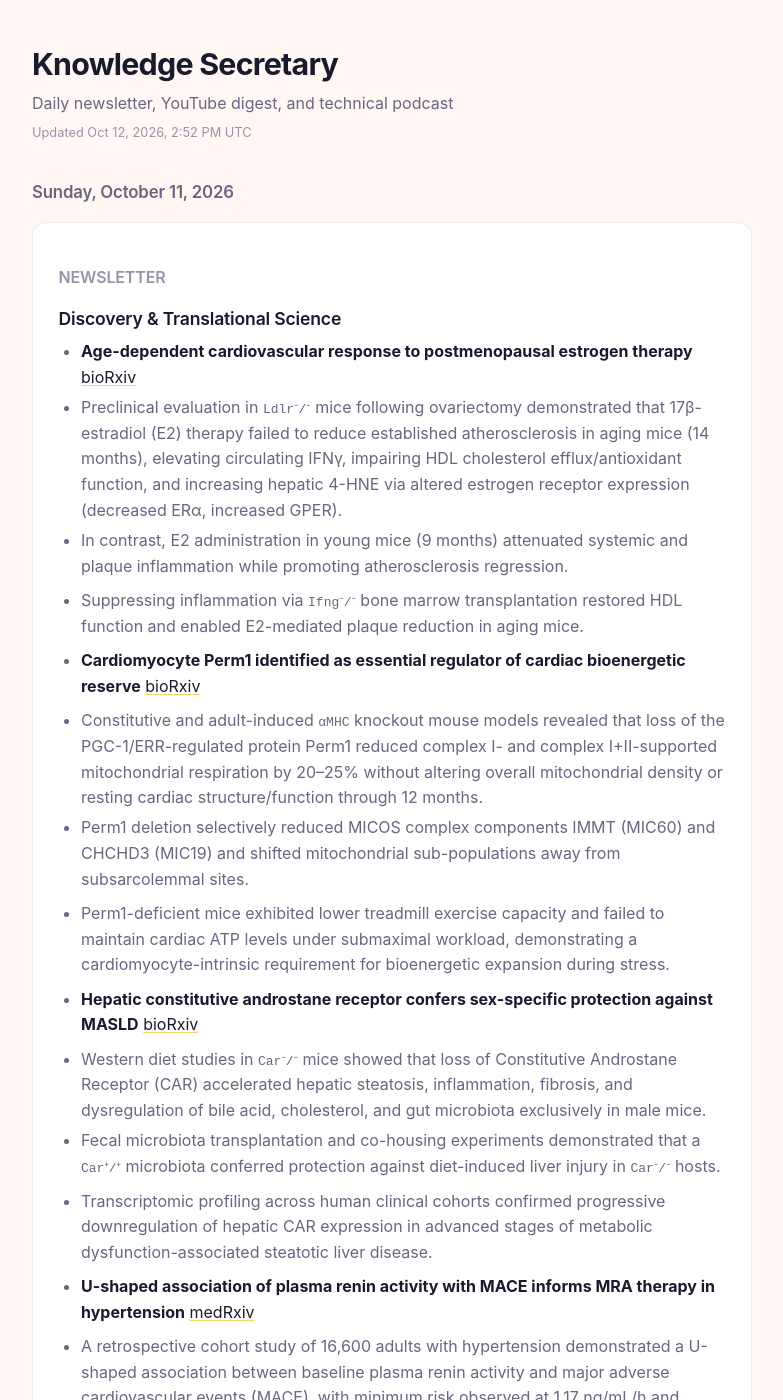
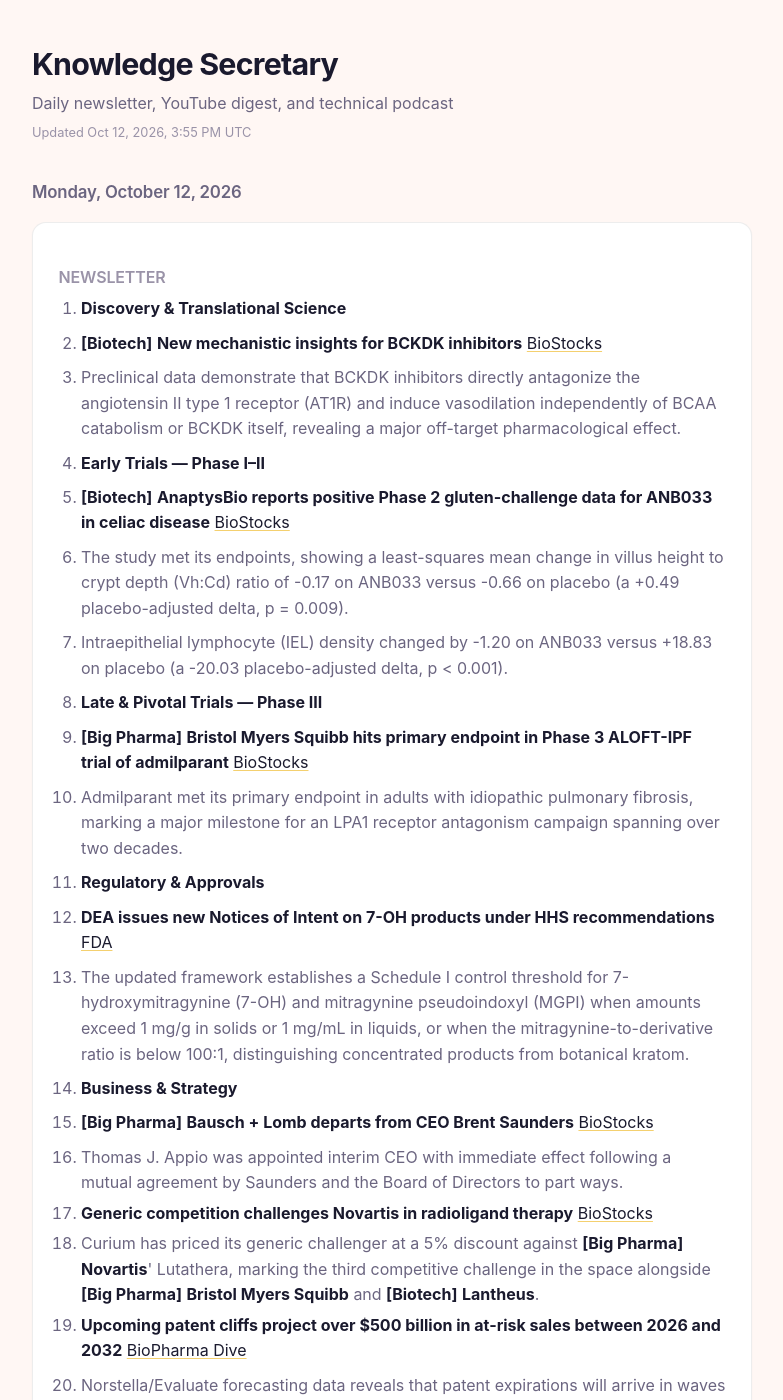
Before and after one commit to Camil-H/camil-h.github.io, a Jekyll site: the page knowledge_secretary/index.html, which Jekyll copies as it is, in a window 1280 px wide and 1400 px high. Shown: the whole window, without its empty margins (248-1031 px from the left). Built offline with Jekyll 4.4.1, drawn with Linux system fonts in a browser that asks for light colours; some of the changed text lies outside the part shown.

Commit message:
deploy: Camil-H/knowledge_secretary@acdca977291232cebd786beaa5c3075d2cf78c29

```diff
--- a/knowledge_secretary/index.html
+++ b/knowledge_secretary/index.html
@@ -115,8 +115,111 @@
 <body>
 <h1>Knowledge Secretary</h1>
 <p class="subtitle">Daily newsletter, YouTube digest, and technical podcast</p>
-<p class="updated">Updated <time class="js-datetime" datetime="2026-10-12T14:52:38.444088+00:00">2026-10-12T14:52:38.444088+00:00</time></p>
-<section class="day today"><h2><time class="js-date" datetime="2026-10-11">2026-10-11</time></h2><article class="task newsletter"><h3 class="task-label">Newsletter</h3><h2>Discovery &amp; Translational Science</h2>
+<p class="updated">Updated <time class="js-datetime" datetime="2026-10-12T15:55:17.776356+00:00">2026-10-12T15:55:17.776356+00:00</time></p>
+<section class="day today"><h2><time class="js-date" datetime="2026-10-12">2026-10-12</time></h2><article class="task newsletter"><h3 class="task-label">Newsletter</h3><ol>
+<li>
+<p><strong>Discovery &amp; Translational Science</strong></p>
+</li>
+<li>
+<p><strong>[Biotech]</strong> <strong>New mechanistic insights for BCKDK inhibitors</strong> <a href="https://doi.org/10.64898/2026.10.06.757051" rel="noopener noreferrer">BioStocks</a></p>
+</li>
+<li>
+<p>Preclinical data demonstrate that BCKDK inhibitors directly antagonize the angiotensin II type 1 receptor (AT1R) and induce vasodilation independently of BCAA catabolism or BCKDK itself, revealing a major off-target pharmacological effect.</p>
+</li>
+<li>
+<p><strong>Early Trials — Phase I–II</strong></p>
+</li>
+<li>
+<p><strong>[Biotech]</strong> <strong>AnaptysBio reports positive Phase 2 gluten-challenge data for ANB033 in celiac disease</strong> <a href="https://x.com/BioStocks/status/2109601437588078846" rel="noopener noreferrer">BioStocks</a></p>
+</li>
+<li>The study met its endpoints, showing a least-squares mean change in villus height to crypt depth (Vh:Cd) ratio of -0.17 on ANB033 versus -0.66 on placebo (a +0.49 placebo-adjusted delta, p = 0.009).</li>
+<li>
+<p>Intraepithelial lymphocyte (IEL) density changed by -1.20 on ANB033 versus +18.83 on placebo (a -20.03 placebo-adjusted delta, p &lt; 0.001).</p>
+</li>
+<li>
+<p><strong>Late &amp; Pivotal Trials — Phase III</strong></p>
+</li>
+<li>
+<p><strong>[Big Pharma]</strong> <strong>Bristol Myers Squibb hits primary endpoint in Phase 3 ALOFT-IPF trial of admilparant</strong> <a href="https://x.com/BioStocks/status/2109597861432209847" rel="noopener noreferrer">BioStocks</a></p>
+</li>
+<li>
+<p>Admilparant met its primary endpoint in adults with idiopathic pulmonary fibrosis, marking a major milestone for an LPA1 receptor antagonism campaign spanning over two decades.</p>
+</li>
+<li>
+<p><strong>Regulatory &amp; Approvals</strong></p>
+</li>
+<li>
+<p><strong>DEA issues new Notices of Intent on 7-OH products under HHS recommendations</strong> <a href="http://www.fda.gov/news-events/public-health-focus/hiding-plain-sight-7-oh-products" rel="noopener noreferrer">FDA</a></p>
+</li>
+<li>
+<p>The updated framework establishes a Schedule I control threshold for 7-hydroxymitragynine (7-OH) and mitragynine pseudoindoxyl (MGPI) when amounts exceed 1 mg/g in solids or 1 mg/mL in liquids, or when the mitragynine-to-derivative ratio is below 100:1, distinguishing concentrated products from botanical kratom.</p>
+</li>
+<li>
+<p><strong>Business &amp; Strategy</strong></p>
+</li>
+<li>
+<p><strong>[Big Pharma]</strong> <strong>Bausch + Lomb departs from CEO Brent Saunders</strong> <a href="https://x.com/BioStocks/status/2109598676142178638" rel="noopener noreferrer">BioStocks</a></p>
+</li>
+<li>Thomas J. Appio was appointed interim CEO with immediate effect following a mutual agreement by Saunders and the Board of Directors to part ways.</li>
+<li><strong>Generic competition challenges Novartis in radioligand therapy</strong> <a href="https://x.com/JacobPlieth/status/2109662313657643405" rel="noopener noreferrer">BioStocks</a></li>
+<li>Curium has priced its generic challenger at a 5% discount against <strong>[Big Pharma]</strong> <strong>Novartis</strong>' Lutathera, marking the third competitive challenge in the space alongside <strong>[Big Pharma]</strong> <strong>Bristol Myers Squibb</strong> and <strong>[Biotech]</strong> <strong>Lantheus</strong>.</li>
+<li><strong>Upcoming patent cliffs project over $500 billion in at-risk sales between 2026 and 2032</strong> <a href="https://www.biopharmadive.com/news/pharma-patent-cliff-merck-abbvie-dealmaking/832700/" rel="noopener noreferrer">BioPharma Dive</a></li>
+<li>
+<p>Norstella/Evaluate forecasting data reveals that patent expirations will arrive in waves rather than a single cliff, heavily impacting Merck &amp; Co. near the 2028 Keytruda expiry, followed by AbbVie's Rinvoq and Skyrizi early next decade, driving aggressive dealmaking to refill pipelines.</p>
+</li>
+<li>
+<p><strong>Public Health &amp; Policy</strong></p>
+</li>
+<li>
+<p><strong>Analysis flags federal administrative actions on public health and vaccine infrastructure</strong> <a href="https://sciencebasedmedicine.org/rfk-jr-is-definitely-coming-for-your-vaccines-part-12-the-new-nih-vaccine-injury-clinic-is-likely-a-sham/" rel="noopener noreferrer">Science-Based Medicine</a></p>
+</li>
+<li>Commentary evaluates the recent launch of an NIH vaccine injury clinic and ongoing structural changes under HHS leadership as part of broader shifts in federal vaccine policy.</li>
+</ol></article><article class="task youtube"><h3 class="task-label">YouTube</h3><ul>
+<li>Biology &amp; Health<ul>
+<li><a href="https://www.youtube.com/watch?v=YqWycbDff8Q" rel="noopener noreferrer">‘Omega-3 Fats promote Cancer’ - I’ve been Challenged!</a> -- Physionic<ul>
+<li>Analyzes scientific literature examining claims that omega-3 fatty acid intake or plasma levels promote cancer, specifically prostate cancer.</li>
+<li>Reviews epidemiological evidence from multiple studies (such as Brasky et al. and Aronson et al.) investigating associations between polyunsaturated fatty acids and oncogenesis.</li>
+<li>Evaluates counter-arguments and methodology across cited studies to determine whether observed correlations represent true biological risk or confounding factors.</li>
+</ul>
+</li>
+<li><a href="https://www.youtube.com/watch?v=6DR8E5QJoCY" rel="noopener noreferrer">Strong convictions, loosely held: how Peter’s views on fasting, keto, exercise, &amp; more have changed</a> -- Peter Attia MD<ul>
+<li>Revisits nutritional strategies, stepping back from ketogenic diets and prolonged fasting due to muscle mass loss concerns, while noting GLP-1 agonists favor calorie restriction.</li>
+<li>Details the rationale for stopping off-label metformin use in metabolically healthy individuals and expresses uncertainty regarding human translation and dosing of rapamycin.</li>
+<li>Assesses diagnostic imaging and screening, noting quality drop-offs in whole-body MRIs and questioning liquid biopsy utility (e.g., NHS-Galleri trial) for early-stage cancer detection.</li>
+<li>Re-evaluates exercise programming, adapting Zone 2 cardio paradigms for low-volume schedules and eliminating heavy barbell squats and deadlifts to minimize injury risk.</li>
+</ul>
+</li>
+<li><a href="https://www.youtube.com/shorts/H80gE2T8N5U" rel="noopener noreferrer">Your Next Care Team Member May Not Be Human</a> -- Digital Health Inside Out<ul>
+<li>Explores the role of specialized AI agents working alongside healthcare providers as non-human care team members.</li>
+<li>Outlines how AI systems utilize electronic medical records to assist physicians with clinical workflows and direct patient support.</li>
+<li>Describes the potential for AI technology to scale healthcare outreach and monitoring to tens of millions of patients.</li>
+</ul>
+</li>
+<li><a href="https://www.youtube.com/shorts/qGJd3CBmS9c" rel="noopener noreferrer">AI Founders: Are You Sure You Have a Moat?</a> -- Digital Health Inside Out<ul>
+<li>Examines the defensibility and long-term moats of healthcare AI startups in a competitive market.</li>
+<li>Highlights why traditional milestones—such as developing a stand-alone app, acquiring initial customers, or integrating with Epic Systems—do not guarantee protection against competitors.</li>
+<li>Explains that large tech platforms leverage superior scale, technology, distribution networks, and data access to potentially displace smaller AI health applications.</li>
+</ul>
+</li>
+</ul>
+</li>
+<li>Pure Science<ul>
+<li><a href="https://www.youtube.com/shorts/oMS6Pd02b_g" rel="noopener noreferrer">12 - Toss  #mathctober</a> -- El Jj<ul>
+<li>Presents a variant of the "heads I win, tails you lose" coin-toss concept tailored for mathematical problem-solving.</li>
+<li>Illustrates how subtle modifications to coin-flipping rules or game structures create favorable probability imbalances.</li>
+<li>Formulates a short mathematical entry focused on game variants as part of the #mathctober series.</li>
+</ul>
+</li>
+</ul>
+</li>
+<li>To watch<ul>
+<li><a href="https://www.youtube.com/watch?v=4knuHoxF9Ag" rel="noopener noreferrer">Facile ?.. Résous cette équation ! 🫵 (sup/L1)</a> -- Cassou Math Prépa</li>
+<li><a href="https://www.youtube.com/watch?v=iNcglI7N1NU" rel="noopener noreferrer">Bijectivité d'une  homographique et fonction réciproque – Exercice corrigé | Licence 1 / Prépa Maths</a> -- Maths en licence et prépa avec Hans Amble</li>
+<li><a href="https://www.youtube.com/watch?v=2e-ZMN0hePY" rel="noopener noreferrer">Rentrer à IMPERIAL avec juste une figure ? Exercice de FOU avec des cercles</a> -- The Maths Tailor</li>
+</ul>
+</li>
+</ul></article></section>
+<details class="day"><summary><time class="js-date" datetime="2026-10-11">2026-10-11</time></summary><article class="task newsletter"><h3 class="task-label">Newsletter</h3><h2>Discovery &amp; Translational Science</h2>
 <ul>
 <li><strong>Age-dependent cardiovascular response to postmenopausal estrogen therapy</strong> <a href="https://doi.org/10.64898/2026.06.29.734522" rel="noopener noreferrer">bioRxiv</a></li>
 <li>Preclinical evaluation in <code>Ldlr⁻/⁻</code> mice following ovariectomy demonstrated that 17β-estradiol (E2) therapy failed to reduce established atherosclerosis in aging mice (14 months), elevating circulating IFNγ, impairing HDL cholesterol efflux/antioxidant function, and increasing hepatic 4-HNE via altered estrogen receptor expression (decreased ERα, increased GPER).</li>
@@ -214,7 +317,7 @@
 <li><a href="https://www.youtube.com/watch?v=qqjOISgtgIc" rel="noopener noreferrer">Bijectivité et fonction réciproque : 2 méthodes de démonstration | Licence 1 / Prépa Maths</a> -- Maths en licence et prépa avec Hans Amble</li>
 </ul>
 </li>
-</ul></article></section>
+</ul></article></details>
 <details class="day"><summary><time class="js-date" datetime="2026-10-10">2026-10-10</time></summary><article class="task newsletter"><h3 class="task-label">Newsletter</h3><ol>
 <li>
 <p><strong>Discovery &amp; Translational Science</strong></p>
@@ -1557,104 +1660,6 @@
 </ul>
 </li>
 </ul></article></details>
-<details class="day"><summary><time class="js-date" datetime="2026-10-05">2026-10-05</time></summary><article class="task newsletter"><h3 class="task-label">Newsletter</h3><ol>
-<li>
-<p><strong>Discovery &amp; Translational Science</strong></p>
-</li>
-<li>
-<p><strong>Karl Deisseroth, Peter Hegemann, and Georg Nagel awarded the 2026 Nobel Prize in Physiology or Medicine</strong> [STAT+]: Recognized for their pioneering discoveries concerning light-gated ion channels and optogenetics.</p>
-</li>
-<li><strong>Anthropic AI biolab discovers novel CRISPR-like enzyme system</strong> [@BioStocks]: Multi-agent system utilizing roughly 950 simultaneous Claude instances identified novel genetic sequences in 21.5 hours.</li>
-<li><strong>Targeting CD4⁺ effector memory T cells re-expressing CD45RA suppressor galectin-7</strong> [PubMed]: Identified as a multi-omics-guided therapeutic strategy for idiopathic pulmonary fibrosis.</li>
-<li><strong>Senescence-independent SASP drives tumor-macrophage inflammatory cascade and therapeutic resistance</strong> [PubMed]: Mechanistic finding in head and neck squamous cell carcinoma (HNSCC).</li>
-<li>
-<p><strong>Computational discovery of bacterial biofilm inhibitors</strong> [PubMed]: Computational approach applied to identify inhibitors against catheter-associated urinary tract infections targeting HCV NS3/4A protease and SLC6 transporter ligands.</p>
-</li>
-<li>
-<p><strong>Early Trials — Phase I–II</strong></p>
-</li>
-<li>
-<p><strong>[Biotech]</strong> <strong>Prilenia Therapeutics doses first patient in global Phase 1/2 trial of PM577a</strong> [@BioStocks]: Evaluating the agent for H1069Q-mutated Wilson disease.</p>
-</li>
-<li>
-<p><strong>Subcutaneous atezolizumab feasibility study</strong> [PubMed]: Prospective, single-arm Phase 2 evaluation of at-home administration in non-small cell lung cancer.</p>
-</li>
-<li>
-<p><strong>Late &amp; Pivotal Trials — Phase III</strong></p>
-</li>
-<li>
-<p><strong>[Biotech]</strong> <strong>Vaxcyte reports positive topline Phase 3 data for VAX-31</strong> [STAT+, BioPharmDiving, @BioStocks]: The 31-valent pneumococcal vaccine met all prespecified primary endpoints in the pivotal OPUS-1 adult trial, demonstrating comparable effectiveness to Prevnar 20 and Capvaxive across strains, with superiority on three unique strains. OPUS-2 and OPUS-3 data are expected in the first half of 2027.</p>
-</li>
-<li><strong>[Big Pharma]</strong> <strong>AstraZeneca reports positive COPD trial results for tozorakimab</strong> [Nature Reviews Drug Discovery]: The IL-33-targeted antibody reduced disease flare-ups in patients with chronic obstructive pulmonary disease.</li>
-<li><strong>[Big Pharma]</strong> <strong>Eli Lilly evaluates oral GLP-1RA safiglipron in Phase 3</strong> [Nature Medicine]: Once-daily oral safiglipron demonstrated non-inferiority to dapagliflozin for HbA1c reduction across all tested doses and superiority at 90 mg in adults with type 2 diabetes.</li>
-<li><strong>[Biotech]</strong> <strong>Vincerx Pharma completes enrollment in Phase 3 CATT1 study of cadisegliatin</strong> [@BioStocks]: Evaluating the asset in type 1 diabetes, with topline data expected in mid-2027.</li>
-<li><strong>[Biotech]</strong> <strong>Coya Therapeutics completes full enrollment in Phase 2/3 ALSTARS trial of COYA 302</strong> [@BioStocks]: Investigating the therapy for ALS, with topline data anticipated in early Q2 2027.</li>
-<li>
-<p><strong>[Biotech]</strong> <strong>Revolution Medicines begins treating patients in Phase 3 RASolute 309 trial</strong> [@BioStocks]: Evaluating rasonque (daraxonrasib) plus zoldonrasib as first-line treatment for metastatic RAS G12D pancreatic cancer.</p>
-</li>
-<li>
-<p><strong>Regulatory &amp; Approvals</strong></p>
-</li>
-<li>
-<p><strong>[Big Pharma]</strong> <strong>Eli Lilly secures FDA approval for Jaypirca in first-line CLL</strong> [STAT+]: Expanded indication covers previously untreated chronic lymphocytic leukemia and small lymphocytic lymphoma.</p>
-</li>
-<li><strong>FDA issues Request for Information on ibogaine clinical research</strong> [FDA]: Seeking public input, safety data, and protocol elements for early-phase clinical trial designs under the executive order on serious mental illness.</li>
-<li>
-<p><strong>FDA updates oncology accelerated approval withdrawal tracking</strong> [FDA]: Recent actions include the withdrawal of Zepzelca (lurbinectedin) in SCLC and Krazati (adagrasib) with cetuximab in colorectal cancer, alongside the addition of post-marketing verification requirements for recent approvals like Hyrnuo and Etcamah.</p>
-</li>
-<li>
-<p><strong>Business &amp; Strategy</strong></p>
-</li>
-<li>
-<p><strong>[Big Pharma]</strong> <strong>AstraZeneca opens new Kendall Square R&amp;D center</strong> [@BioStocks]: Facility established in Cambridge, Massachusetts.</p>
-</li>
-<li>
-<p><strong>[Biotech]</strong> <strong>Vaxcyte plans BLA submission for VAX-31 in first half of 2028</strong> [@BioStocks]: Regulatory filing timeline contingent on upcoming 2027 Phase 3 readouts.</p>
-</li>
-<li>
-<p><strong>Public Health &amp; Policy</strong></p>
-</li>
-<li>
-<p><strong>CMS announces $90 payments for Medicare Part B premiums</strong> [STAT+]: Pre-midterm policy initiative announced by President Trump aimed at seniors.</p>
-</li>
-<li><strong>FDA advisory committees and public transparency framework reviewed</strong> [FDA]: Agency highlights the utilization of roughly 50 technical and scientific advisory panels for independent regulatory guidance.</li>
-</ol></article><article class="task youtube"><h3 class="task-label">YouTube</h3><ul>
-<li>Biology &amp; Health<ul>
-<li><a href="https://www.youtube.com/watch?v=EG5uNB-1n3Y" rel="noopener noreferrer">Oats, Heart Disease, and the Molecules within Oats</a> -- Physionic<ul>
-<li>The video examines the effects of oats on heart disease and blood lipids, citing randomized controlled trials involving hypercholesterolemic adults.</li>
-<li>References include studies investigating oat consumption compared to alternative dietary items like noodles or rice on lipid profiles.</li>
-<li>Specific research highlights include investigations into cholesterol-lowering effects induced by microbially produced phenolic metabolites and prebiotic impacts on gut microbiota and short-chain fatty acids.</li>
-<li>Epidemiological studies are cited regarding whole grain intake and the associated risks of coronary heart disease and myocardial infarction.</li>
-</ul>
-</li>
-<li><a href="https://www.youtube.com/watch?v=KIFD0Y6UVE0" rel="noopener noreferrer">410 ‒ The biology of pregnancy: physiologic adaptation, childbirth, and long-term maternal health</a> -- Peter Attia MD<ul>
-<li>Peter Attia and maternal-fetal medicine specialist Dr. Kathryn Gray discuss pregnancy as a profound cardiovascular and metabolic stress test.</li>
-<li>The episode covers early hormonal changes, prenatal nutrition, neural tube defects, and the physiology, diagnosis, and treatment of gestational diabetes.</li>
-<li>Pathologies such as preeclampsia and HELLP syndrome are explored, detailing acute risks, genetic insights, and the use of antihypertensive medications.</li>
-<li>Additional topics include long-term cardiometabolic health outcomes, labor mechanics, cesarean and vaginal delivery, breastfeeding, prenatal genetic screening via cell-free DNA, and maternal health research in the US.</li>
-</ul>
-</li>
-<li><a href="https://www.youtube.com/shorts/c_Kb1AXTHeQ" rel="noopener noreferrer">Why Oura May Be Better Off Staying Private</a> -- Digital Health Inside Out<ul>
-<li>Patrick E. Donohue analyzes Oura's hardware-software business model and evaluates the challenges the company would face if it decided to go public.</li>
-<li>The discussion highlights why Oura might benefit from remaining a private entity while pursuing major corporate partnerships or acquisitions to sustain its long-term growth.</li>
-</ul>
-</li>
-</ul>
-</li>
-<li>Pure Science<ul>
-<li><a href="https://www.youtube.com/shorts/XV-APMjM_mI" rel="noopener noreferrer">05 - Smack  #mathctober</a> -- El Jj<ul>
-<li>The video is a re-uploaded repost intended to correct a significant number of errors present in the initial edit.</li>
-</ul>
-</li>
-</ul>
-</li>
-<li>To watch<ul>
-<li><a href="https://www.youtube.com/watch?v=UuLHs2tZ7OU" rel="noopener noreferrer">Ensembles : démontrer que A ⊂ B ⊂ C – Exercice corrigé | Licence / Prépa</a> -- Maths en licence et prépa avec Hans Amble</li>
-<li><a href="https://www.youtube.com/watch?v=4tZUTSzBBVg" rel="noopener noreferrer">Ensembles : démontrer une inclusion avec A \ C – Exercice corrigé | Licence / Prépa</a> -- Maths en licence et prépa avec Hans Amble</li>
-<li><a href="https://www.youtube.com/watch?v=gzAlRmCitZw" rel="noopener noreferrer">SUP, INF : RIEN compris ? Faut pas avoir fait Polytechnique ! MPSI PCSI ECG</a> -- The Maths Tailor</li>
-</ul>
-</li>
-</ul></article></details>
 <script>
   // Render UTC dates in the viewer's locale format, pinned to UTC so the calendar day never drifts.
   for (const el of document.querySelectorAll("time.js-date"))
```
